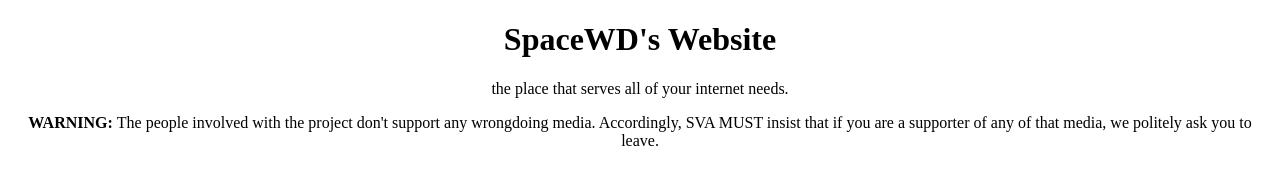
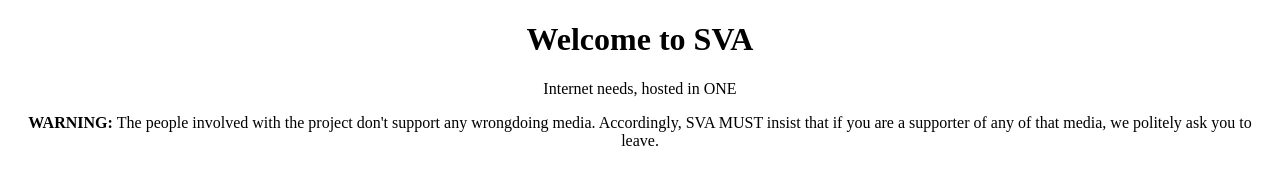
Before and after one commit to motherfortress2/spacewd, a plain HTML site: page index.html in a window 1280 px wide. Drawn offline with Linux system fonts and the light colour scheme.

Commit message:
Update index.html

```diff
--- a/index.html
+++ b/index.html
@@ -1,10 +1,10 @@
 <!DOCTYPE html>
 <html>
-<title>SpaceWD's Website</title>
+<title>SVA | Internet needs, hosted in ONE</title>
 <body>
 <div align="center">
-<h1>SpaceWD's Website</h1>
-<p>the place that serves all of your internet needs.</p>
+<h1>Welcome to SVA</h1>
+<p>Internet needs, hosted in ONE</p>
 <p><b>WARNING: </b>The people involved with the project don't support any wrongdoing media. Accordingly, SVA MUST insist that if you are a supporter of any of that media, we politely ask you to leave.</p>
 </div>
 </body>
```
